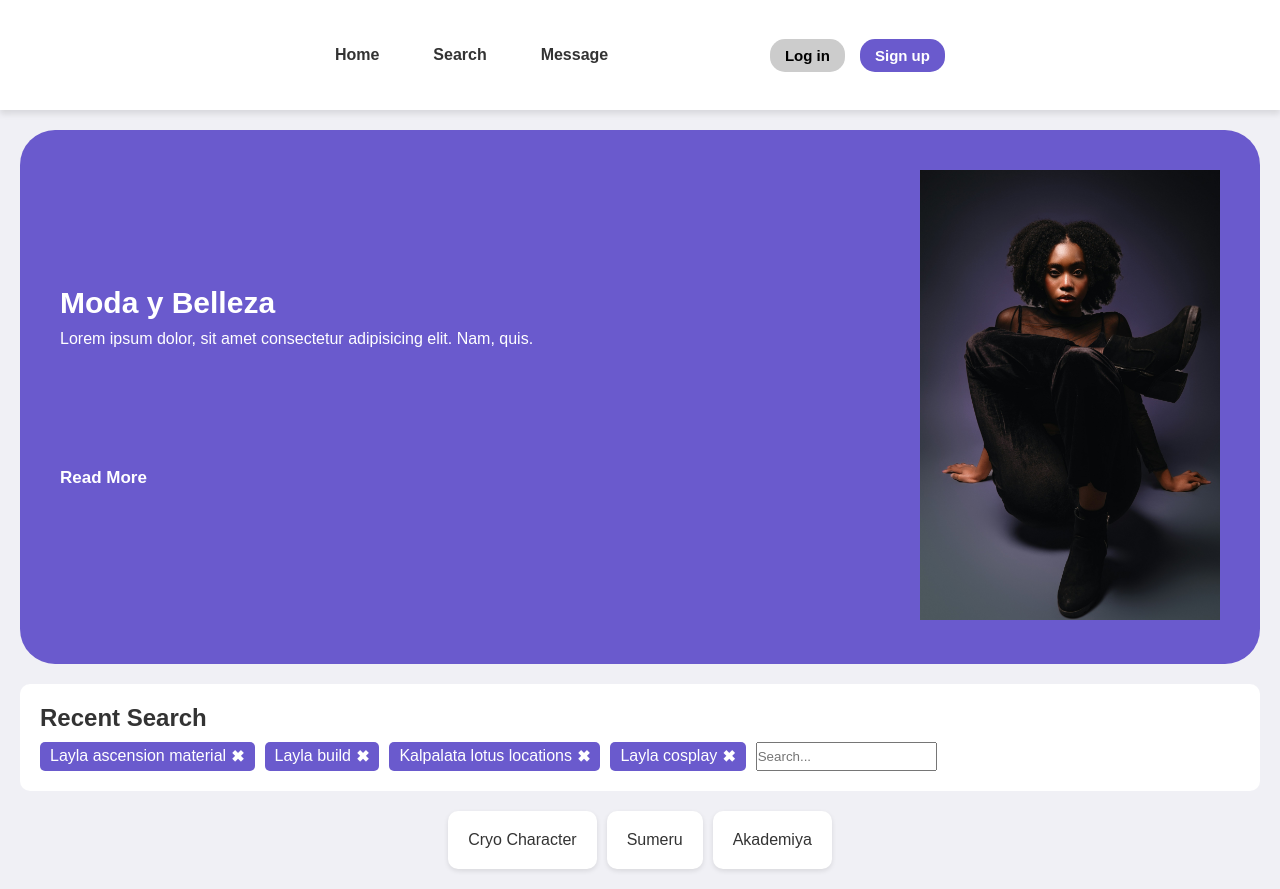
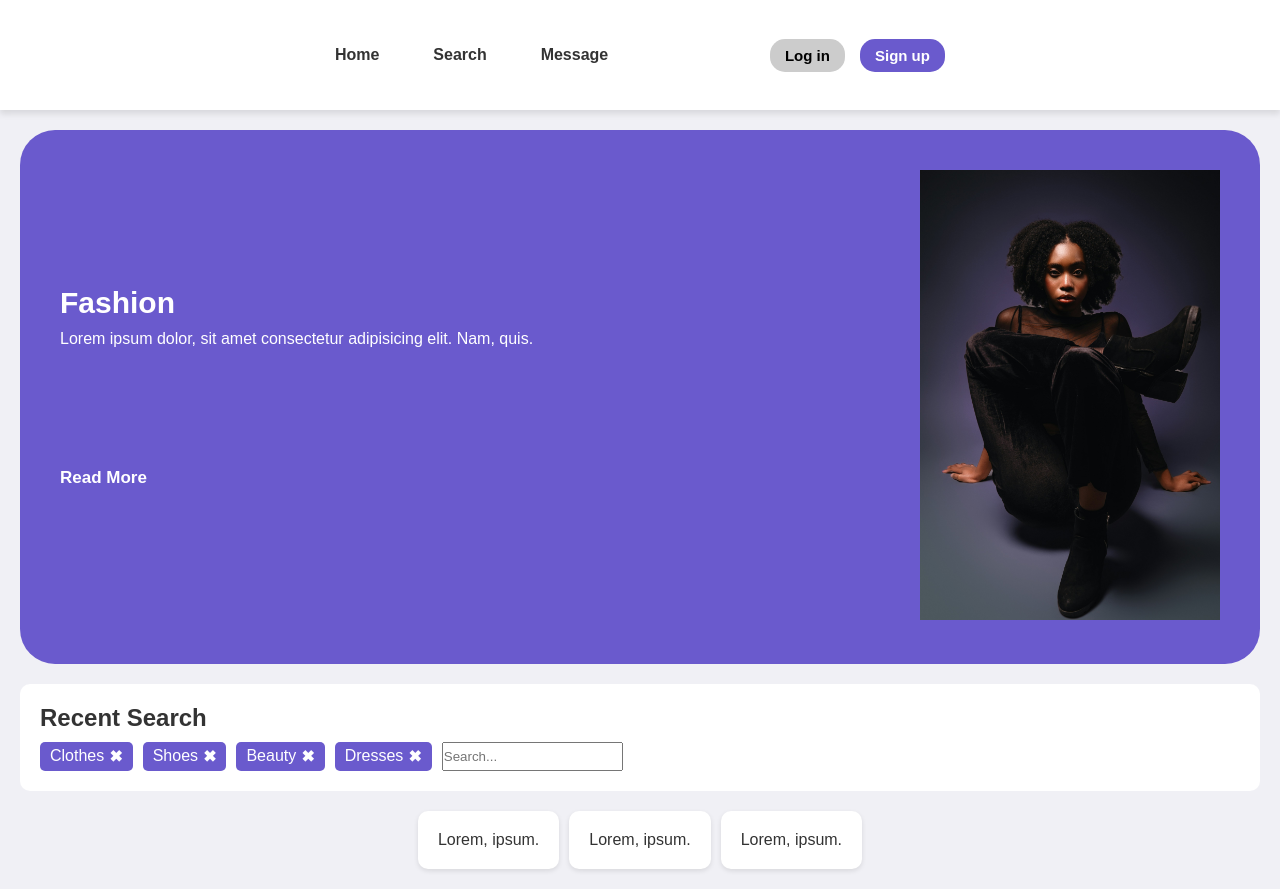
Before and after one commit to ChristianPuchaicela/Moda, a plain HTML site: page index.html in a window 1280 px wide. Drawn offline with Linux system fonts and the light colour scheme.

Commit message:
Pequeños cambios

```diff
--- a/index.html
+++ b/index.html
@@ -35,7 +35,7 @@
     <main>
         <section class="banner">
             <div class="banner-content">
-                <h1 class="title">Moda y Belleza</h1>
+                <h1 class="title">Fashion</h1>
                 <p>Lorem ipsum dolor, sit amet consectetur adipisicing elit. Nam, quis.</p>
                 <a href="#" class="read-more">Read More</a>
             </div>
@@ -47,18 +47,18 @@
         <section class="search-section">
             <h2>Recent Search</h2>
             <div class="search-list">
-                <div class="search-item">Layla ascension material <span class="remove">✖</span></div>
-                <div class="search-item">Layla build <span class="remove">✖</span></div>
-                <div class="search-item">Kalpalata lotus locations <span class="remove">✖</span></div>
-                <div class="search-item">Layla cosplay <span class="remove">✖</span></div>
+                <div class="search-item">Clothes <span class="remove">✖</span></div>
+                <div class="search-item">Shoes <span class="remove">✖</span></div>
+                <div class="search-item">Beauty <span class="remove">✖</span></div>
+                <div class="search-item">Dresses <span class="remove">✖</span></div>
                 <input type="text" placeholder="Search...">
             </div>
         </section>
 
         <section class="info-section">
-            <div class="info-box">Cryo Character</div>
-            <div class="info-box">Sumeru</div>
-            <div class="info-box">Akademiya</div>
+            <div class="info-box">Lorem, ipsum.</div>
+            <div class="info-box">Lorem, ipsum.</div>
+            <div class="info-box">Lorem, ipsum.</div>
         </section>
     </main>
 
```
